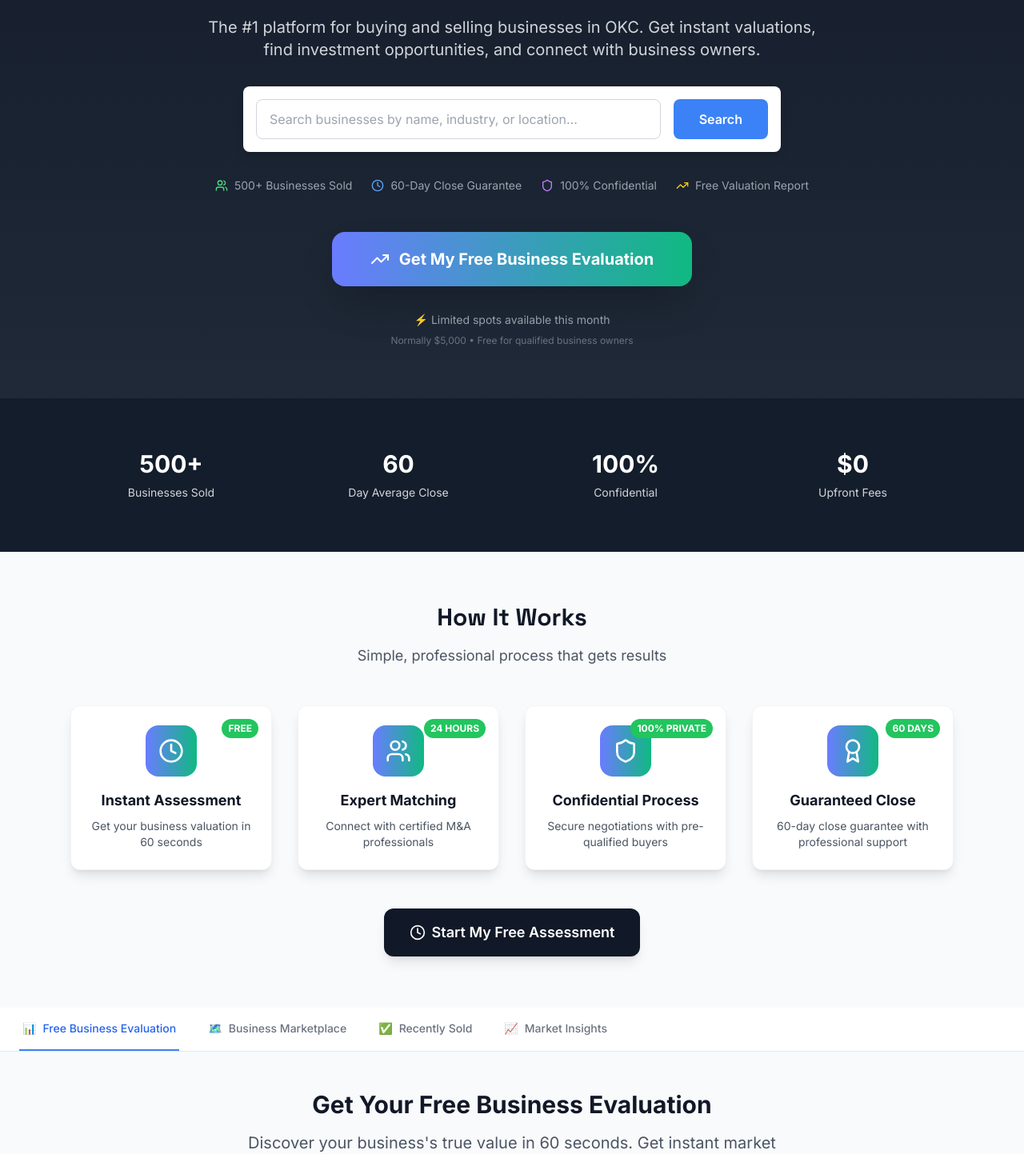
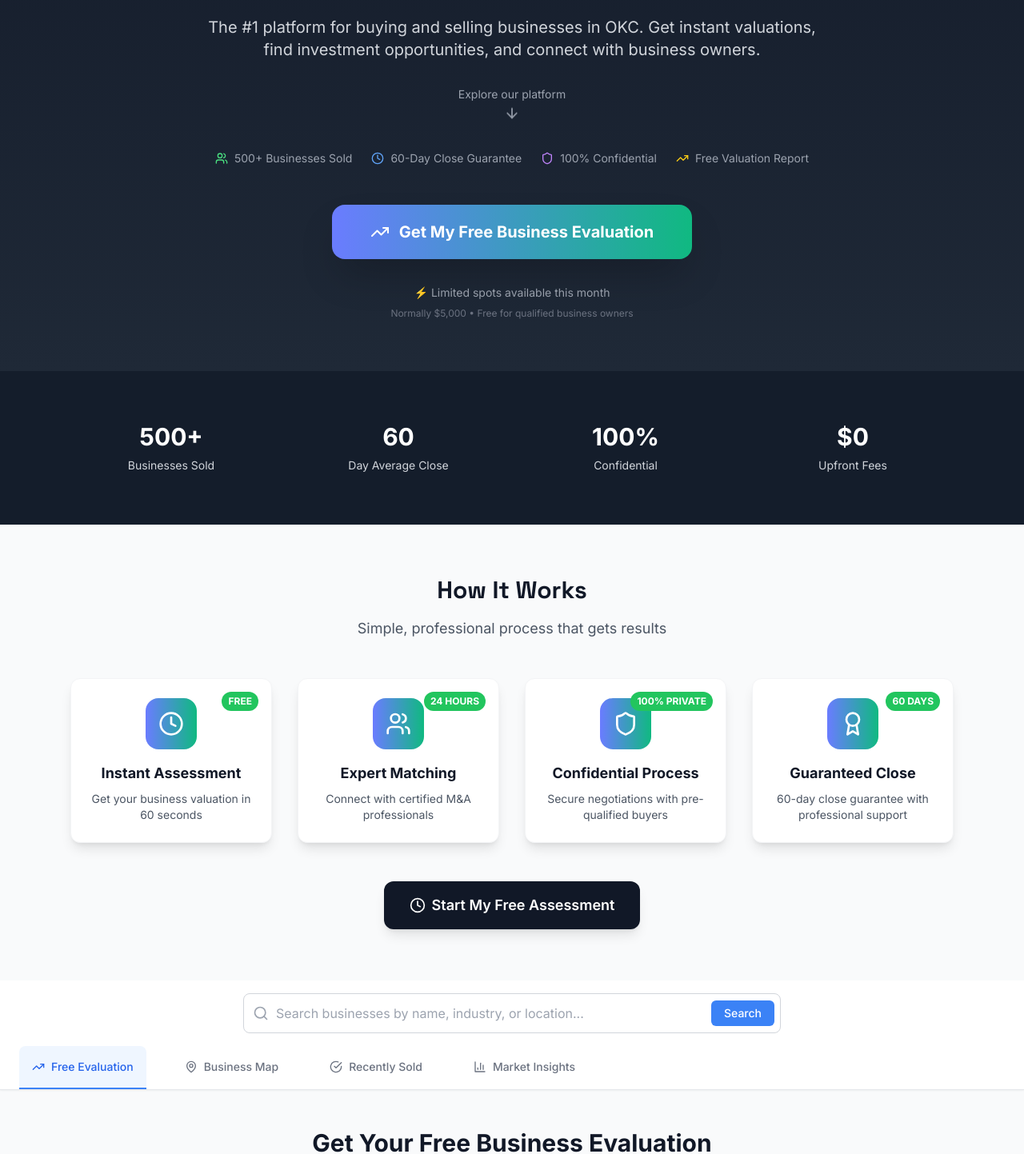
Before and after one commit to AgentAnalytics-ai/dealsprints, a Next.js app: page / in a window 1280 px wide. Shown: the part 428-1871 px from the top of the page at 80% size. Built offline with nearby package versions, Linux system fonts and the light colour scheme.

Commit message:
Implement 2025/2026 expert UI/UX: Professional top navigation with sticky tabs, mobile-responsive design, and smooth transitions

```diff
--- a/src/app/page.tsx
+++ b/src/app/page.tsx
@@ -1,10 +1,10 @@
 "use client";
 
-import { useState } from 'react';
+import { useState, useEffect } from 'react';
 import { Hero } from "@/components/Hero";
 import { StatsBand } from "@/components/StatsBand";
 import { Process } from "@/components/Process";
-import { TabNavigation } from "@/components/TabNavigation";
+import { TopNavigation } from "@/components/TopNavigation";
 import { FreeEvaluationTab } from "@/components/FreeEvaluationTab";
 import { BusinessMarketplaceTab } from "@/components/BusinessMarketplaceTab";
 import { RecentlySoldTab } from "@/components/RecentlySoldTab";
@@ -14,6 +14,7 @@ import { Footer } from "@/components/Footer";
 
 export default function HomePage() {
   const [activeTab, setActiveTab] = useState('evaluation');
+  const [isLoading, setIsLoading] = useState(false);
 
   const renderTabContent = () => {
     switch (activeTab) {
@@ -30,18 +31,33 @@ export default function HomePage() {
     }
   };
 
+  const handleTabChange = (tab: string) => {
+    if (tab !== activeTab) {
+      setIsLoading(true);
+      setActiveTab(tab);
+      // Simulate loading for smooth transition
+      setTimeout(() => setIsLoading(false), 300);
+    }
+  };
+
   return (
     <main className="min-h-screen">
       <Hero />
       <StatsBand />
       <Process />
 
-      {/* Zillow-Style Tab Navigation */}
-      <TabNavigation activeTab={activeTab} onTabChange={setActiveTab} />
+      {/* Top Navigation - Sticky at top */}
+      <TopNavigation activeTab={activeTab} onTabChange={handleTabChange} />
 
-      {/* Tab Content */}
-      <section className="bg-gray-50">
-        {renderTabContent()}
+      {/* Tab Content with Loading State */}
+      <section className="bg-gray-50 min-h-screen">
+        {isLoading ? (
+          <div className="flex items-center justify-center py-20">
+            <div className="animate-spin rounded-full h-12 w-12 border-b-2 border-blue-500"></div>
+          </div>
+        ) : (
+          renderTabContent()
+        )}
       </section>
 
       <CtaSection />
--- a/src/components/Hero.tsx
+++ b/src/components/Hero.tsx
@@ -2,7 +2,7 @@
 
 import { motion } from "framer-motion";
 import { Logo } from "./Logo";
-import { TrendingUp, Clock, Shield, Users } from "lucide-react";
+import { TrendingUp, Clock, Shield, Users, ArrowDown } from "lucide-react";
 
 export function Hero() {
   return (
@@ -41,23 +41,18 @@ export function Hero() {
             Get instant valuations, find investment opportunities, and connect with business owners.
           </p>
 
-          {/* Zillow-Style Search Bar */}
-          <div className="max-w-2xl mx-auto mb-8">
-            <div className="bg-white rounded-lg shadow-lg p-4">
-              <div className="flex flex-col md:flex-row gap-4">
-                <div className="flex-1">
-                  <input
-                    type="text"
-                    placeholder="Search businesses by name, industry, or location..."
-                    className="w-full px-4 py-3 border border-gray-300 rounded-lg focus:outline-none focus:ring-2 focus:ring-blue-500"
-                  />
-                </div>
-                <button className="bg-blue-500 text-white px-8 py-3 rounded-lg hover:bg-blue-600 transition-colors font-semibold">
-                  Search
-                </button>
-              </div>
+          {/* Scroll Indicator */}
+          <motion.div
+            initial={{ opacity: 0 }}
+            animate={{ opacity: 1 }}
+            transition={{ duration: 0.6, delay: 0.5 }}
+            className="text-center mb-8"
+          >
+            <div className="flex flex-col items-center text-gray-400">
+              <span className="text-sm mb-2">Explore our platform</span>
+              <ArrowDown className="w-5 h-5 animate-bounce" />
             </div>
-          </div>
+          </motion.div>
 
           {/* Trust Signals */}
           <div className="flex flex-wrap justify-center gap-6 mb-12 text-sm text-gray-400">
@@ -107,7 +102,7 @@ export function Hero() {
           <motion.div
             initial={{ opacity: 0 }}
             animate={{ opacity: 1 }}
-            transition={{ duration: 0.6, delay: 0.5 }}
+            transition={{ duration: 0.6, delay: 0.7 }}
             className="text-center"
           >
             <p className="text-sm text-gray-400 mb-2">
--- /dev/null
+++ b/src/components/TopNavigation.tsx
@@ -0,0 +1,137 @@
+'use client';
+
+import { useState, useEffect } from 'react';
+import { Search, MapPin, TrendingUp, BarChart3, CheckCircle, Menu, X } from 'lucide-react';
+
+interface TopNavigationProps {
+  activeTab: string;
+  onTabChange: (tab: string) => void;
+}
+
+export function TopNavigation({ activeTab, onTabChange }: TopNavigationProps) {
+  const [searchQuery, setSearchQuery] = useState('');
+  const [isMobileMenuOpen, setIsMobileMenuOpen] = useState(false);
+  const [isScrolled, setIsScrolled] = useState(false);
+
+  // Handle scroll effect
+  useEffect(() => {
+    const handleScroll = () => {
+      setIsScrolled(window.scrollY > 100);
+    };
+    window.addEventListener('scroll', handleScroll);
+    return () => window.removeEventListener('scroll', handleScroll);
+  }, []);
+
+  const tabs = [
+    { id: 'evaluation', label: 'Free Evaluation', icon: TrendingUp, description: 'Get instant business valuation' },
+    { id: 'marketplace', label: 'Business Map', icon: MapPin, description: 'Explore OKC businesses' },
+    { id: 'sold', label: 'Recently Sold', icon: CheckCircle, description: 'See actual sale prices' },
+    { id: 'insights', label: 'Market Insights', icon: BarChart3, description: 'AI-powered market data' }
+  ];
+
+  const handleSearch = (e: React.FormEvent) => {
+    e.preventDefault();
+    if (searchQuery.trim()) {
+      onTabChange('marketplace');
+      // Add search functionality here
+      console.log('Searching for:', searchQuery);
+    }
+  };
+
+  return (
+    <div className={`bg-white border-b border-gray-200 sticky top-0 z-50 transition-all duration-300 ${
+      isScrolled ? 'shadow-lg' : 'shadow-sm'
+    }`}>
+      <div className="mx-auto max-w-7xl px-6">
+        {/* Search Bar */}
+        <div className="py-4">
+          <form onSubmit={handleSearch} className="max-w-2xl mx-auto">
+            <div className="relative">
+              <Search className="absolute left-3 top-1/2 transform -translate-y-1/2 text-gray-400 w-5 h-5" />
+              <input
+                type="text"
+                value={searchQuery}
+                onChange={(e) => setSearchQuery(e.target.value)}
+                placeholder="Search businesses by name, industry, or location..."
+                className="w-full pl-10 pr-4 py-3 border border-gray-300 rounded-lg focus:outline-none focus:ring-2 focus:ring-blue-500 focus:border-transparent transition-all duration-200"
+              />
+              <button
+                type="submit"
+                className="absolute right-2 top-1/2 transform -translate-y-1/2 bg-blue-500 text-white px-4 py-1.5 rounded-md hover:bg-blue-600 transition-colors text-sm font-medium"
+              >
+                Search
+              </button>
+            </div>
+          </form>
+        </div>
+
+        {/* Desktop Tab Navigation */}
+        <nav className="hidden md:flex space-x-8" aria-label="Tabs">
+          {tabs.map((tab) => {
+            const IconComponent = tab.icon;
+            return (
+              <button
+                key={tab.id}
+                onClick={() => onTabChange(tab.id)}
+                className={`${
+                  activeTab === tab.id
+                    ? 'border-blue-500 text-blue-600 bg-blue-50'
+                    : 'border-transparent text-gray-500 hover:text-gray-700 hover:border-gray-300 hover:bg-gray-50'
+                } whitespace-nowrap py-4 px-4 border-b-2 font-medium text-sm flex items-center space-x-2 transition-all duration-200 rounded-t-lg`}
+                title={tab.description}
+              >
+                <IconComponent className="w-4 h-4" />
+                <span>{tab.label}</span>
+              </button>
+            );
+          })}
+        </nav>
+
+        {/* Mobile Tab Navigation */}
+        <div className="md:hidden">
+          <button
+            onClick={() => setIsMobileMenuOpen(!isMobileMenuOpen)}
+            className="w-full flex items-center justify-between py-4 px-4 bg-gray-50 rounded-lg"
+          >
+            <span className="font-medium text-gray-700">
+              {tabs.find(tab => tab.id === activeTab)?.label}
+            </span>
+            {isMobileMenuOpen ? (
+              <X className="w-5 h-5 text-gray-500" />
+            ) : (
+              <Menu className="w-5 h-5 text-gray-500" />
+            )}
+          </button>
+
+          {isMobileMenuOpen && (
+            <div className="mt-2 space-y-2">
+              {tabs.map((tab) => {
+                const IconComponent = tab.icon;
+                return (
+                  <button
+                    key={tab.id}
+                    onClick={() => {
+                      onTabChange(tab.id);
+                      setIsMobileMenuOpen(false);
+                    }}
+                    className={`${
+                      activeTab === tab.id
+                        ? 'bg-blue-50 text-blue-600 border-blue-500'
+                        : 'bg-white text-gray-700 border-gray-200'
+                    } w-full flex items-center space-x-3 py-3 px-4 border rounded-lg transition-colors`}
+                  >
+                    <IconComponent className="w-4 h-4" />
+                    <div className="text-left">
+                      <div className="font-medium">{tab.label}</div>
+                      <div className="text-xs text-gray-500">{tab.description}</div>
+                    </div>
+                  </button>
+                );
+              })}
+            </div>
+          )}
+        </div>
+      </div>
+    </div>
+  );
+}
```
